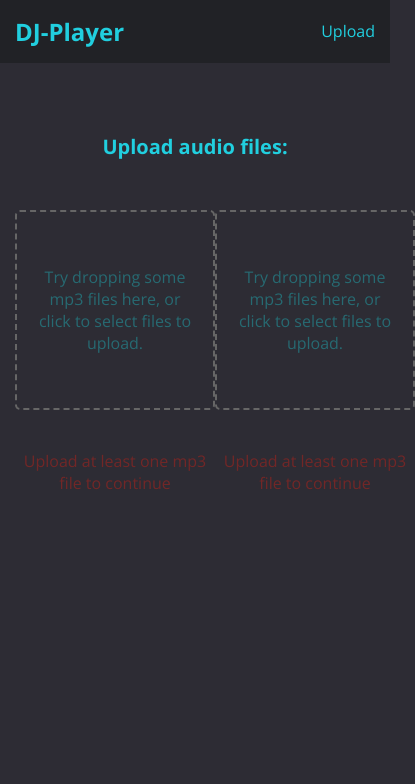
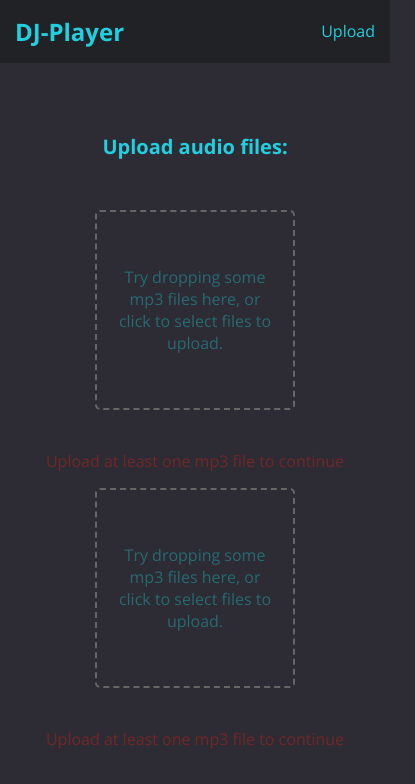
Before and after one commit to OlegKozlovskui/react-dj-player, a React (Create React App) app: page /upload in a window 390 px wide. Shown: the top 784 px of the page, 415 px wide, since content can reach past the window. Built offline with nearby package versions, Linux system fonts and the light colour scheme.

Commit message:
final fixes

```diff
--- a/package.json
+++ b/package.json
@@ -3,15 +3,10 @@
   "version": "0.1.0",
   "private": true,
   "dependencies": {
-    "audio-metadata": "^0.3.0",
     "id3-parser": "^2.0.0",
-    "id3js": "^1.1.3",
-    "mp3-duration": "^1.1.0",
     "react": "^16.3.2",
     "react-dom": "^16.3.2",
     "react-dropzone": "^4.2.9",
-    "react-file-uploader": "^1.0.0",
-    "react-fileupload": "^2.4.0",
     "react-player-controls": "^0.5.20",
     "react-redux": "^5.0.7",
     "react-router-dom": "^4.2.2",
--- a/src/components/Controls/Controls.js
+++ b/src/components/Controls/Controls.js
@@ -4,7 +4,6 @@
 
 class Controls extends Component {
   render() {
-
     return(
       <div className="controls">
         {this.props.paused ? (
@@ -36,7 +35,6 @@
       </div>
     )
   }
-
 }
 
 export default Controls;
--- a/src/components/DjPlayer/DjPlayer.css
+++ b/src/components/DjPlayer/DjPlayer.css
@@ -3,3 +3,11 @@
 	justify-content: space-around;
 	margin-top: 70px;
 }
+
+@media screen and (max-width:980px) {
+	.dj-player {
+		justify-content: center;
+		flex-direction: column;
+		align-items: center;
+	}
+}
--- a/src/components/GlobalControls/GlobalControls.css
+++ b/src/components/GlobalControls/GlobalControls.css
@@ -18,3 +18,10 @@
 .global-volume .fa-volume-off {
 	margin-top: 0;
 }
+
+@media screen and (max-width:980px) {
+	.global-controls {
+		order: 1;
+		margin-bottom: 30px;
+	}
+}
--- a/src/components/Plate/Plate.js
+++ b/src/components/Plate/Plate.js
@@ -3,8 +3,7 @@
 import './Plate.css';
 
 const Plate = ({active}) => {
-
-  return(
+  return (
     <div className={`${active ? '' : 'active'} plate`}></div>
   )
 }
--- a/src/components/Player/Player.css
+++ b/src/components/Player/Player.css
@@ -199,3 +199,15 @@
 	position: relative;
 	top: -1px;
 }
+
+@media screen and (max-width:1100px) {
+	.ProgressBar {
+		width: 350px;
+	}
+}
+
+@media screen and (max-width:980px) {
+	.player {
+		order: 2;
+	}
+}
--- a/src/components/Player/Player.js
+++ b/src/components/Player/Player.js
@@ -85,7 +85,6 @@
         }
       }, this.handlePlay);
     } else {
-      console.log(track);
       this.setState({
         currentTrack: track,
         currentTime: 0,
@@ -124,7 +123,6 @@
   }
 
   handleSeekChange = time => {
-    console.log(55);
     this.setState({ currentTime: time });
     this.audio.currentTime = time;
   }
--- a/src/components/Playlist/Playlist.css
+++ b/src/components/Playlist/Playlist.css
@@ -1,5 +1,6 @@
 .playlist {
-	width: 450px;
+	max-width: 450px;
+	width: 100%;
 	padding: 0;
 	margin: 30px 0;
 	align-self: center;
--- a/src/components/Tracks/Tracks.css
+++ b/src/components/Tracks/Tracks.css
@@ -1,5 +1,6 @@
 .tracks {
-	width: 450px;
+	max-width: 450px;
+	width: 100%;
 	padding: 0;
 	margin: 30px 0;
 	align-self: center;
--- a/src/components/Tracks/Tracks.js
+++ b/src/components/Tracks/Tracks.js
@@ -34,7 +34,6 @@
       </ul>
     )
   }
-
 }
 
 export default connect(null, { removeLeftTrack, removeRightTrack })(Tracks);
--- a/src/components/Upload/Upload.css
+++ b/src/components/Upload/Upload.css
@@ -57,3 +57,11 @@
 .button:hover {
 	background: #21cfdf;
 }
+
+@media screen and (max-width:960px) {
+	.dropzone-area {
+		justify-content: center;
+		flex-direction: column;
+		align-items: center;
+	}
+}
--- a/src/components/Upload/Upload.js
+++ b/src/components/Upload/Upload.js
@@ -12,7 +12,6 @@
 
 class Upload extends Component {
   handleDrop = async (files, type) => {
-    console.log(files);
     const transformedFiles = files.map( async(f, i) => {
       const tags = await universalParse(f.preview);
       return {
@@ -67,7 +66,6 @@
       </div>
     )
   }
-
 }
 
 const mapStateToProps = state => {
```
Also changed, not shown: src/img/home bg.png (added), src/img/plate.png (added).
